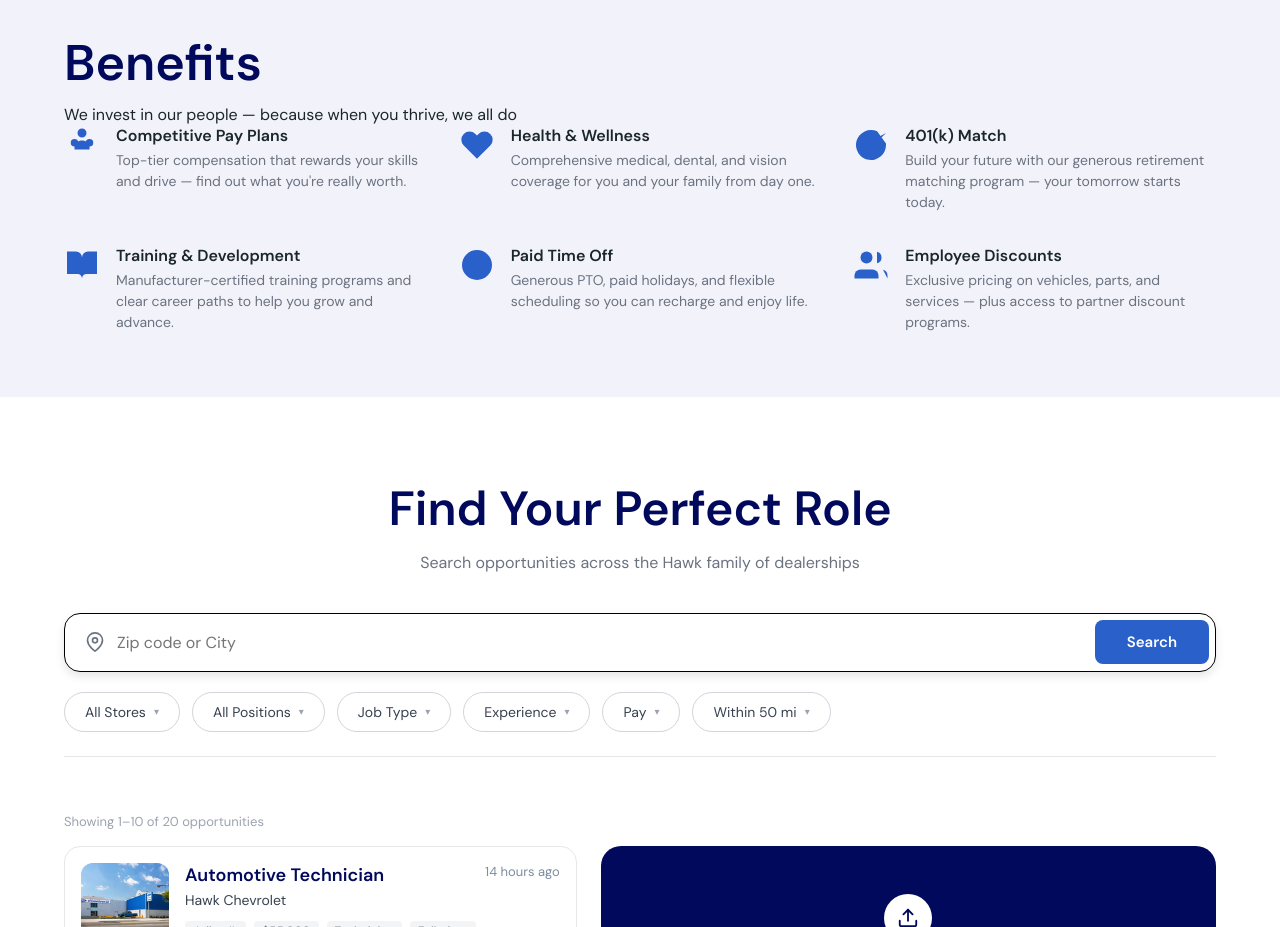
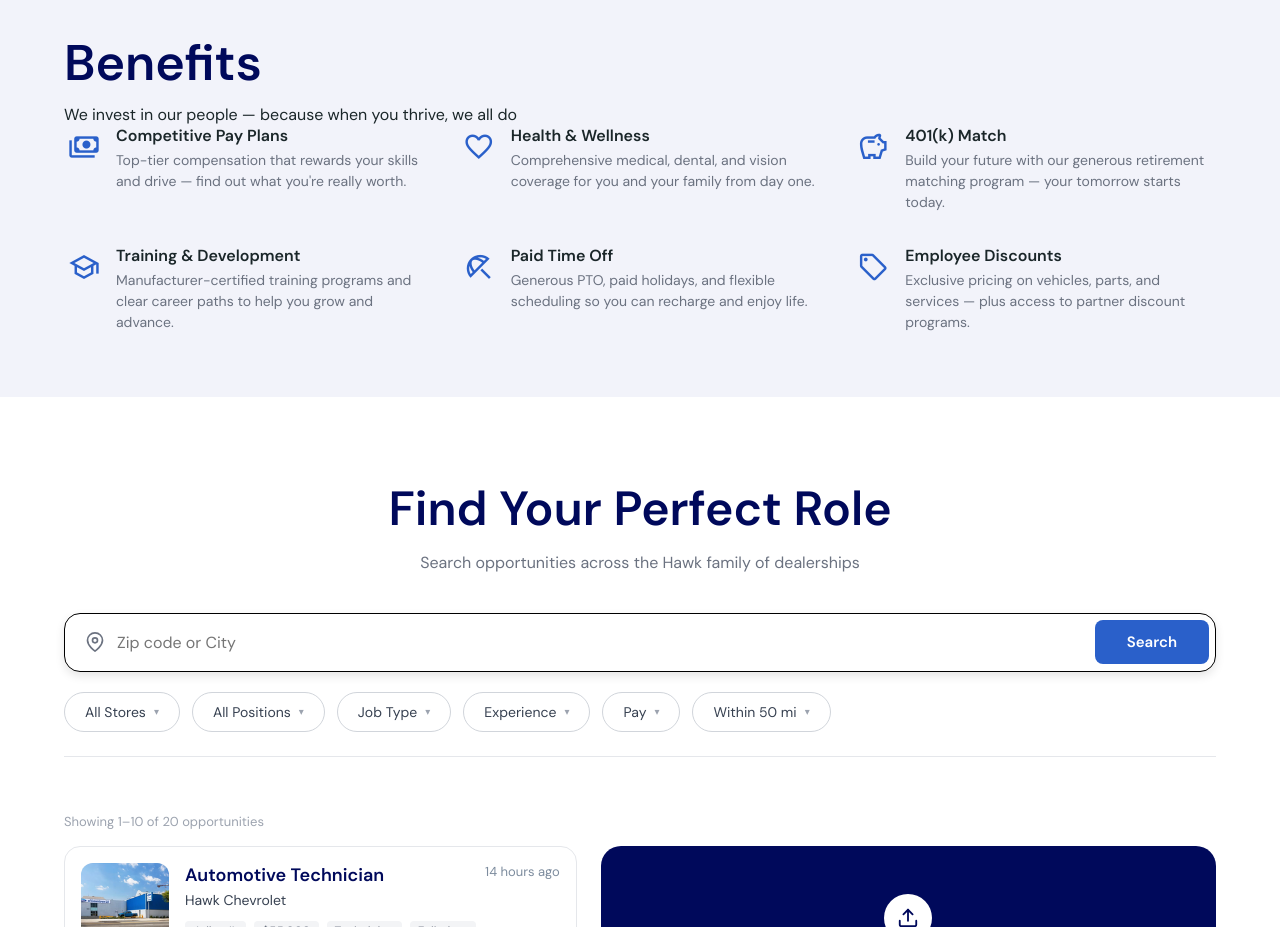
Before and after one commit to chetgpetey/hireology-brand-hub, a plain HTML site: page dealer.html in a window 1280 px wide. Shown: the part 1720-2647 px from the top of the page. Drawn offline with nearby package versions, Linux system fonts and the light colour scheme.

Commit message:
Replace benefit SVGs with Google Material Symbols (weight 300)

```diff
--- a/dealer.html
+++ b/dealer.html
@@ -6,6 +6,7 @@
   <title>Hawk Auto Group Careers | Dealer Career Site</title>
   <link rel="preconnect" href="https://fonts.googleapis.com">
   <link href="https://fonts.googleapis.com/css2?family=DM+Sans:ital,opsz,wght@0,9..40,300;0,9..40,400;0,9..40,500;0,9..40,600;0,9..40,700;1,9..40,400&display=swap" rel="stylesheet">
+  <link href="https://fonts.googleapis.com/css2?family=Material+Symbols+Outlined:opsz,wght,FILL,GRAD@24,300,0,0" rel="stylesheet">
   <style>
     html { scroll-behavior: smooth; }
     *, *::before, *::after { margin: 0; padding: 0; box-sizing: border-box; }
@@ -86,8 +87,8 @@
     .benefits-divider { width: 60px; height: 3px; background: #00095b; margin-bottom: 40px; }
     .benefits-grid { display: grid; grid-template-columns: repeat(3, 1fr); gap: 32px; }
     .benefit-item { display: flex; gap: 12px; }
-    .benefit-icon-wrap { width: 40px; height: 40px; flex-shrink: 0; margin-top: 2px; }
-    .benefit-icon-wrap svg { width: 36px; height: 36px; fill: #2a60ca; stroke: none; }
+    .benefit-icon-wrap { width: 40px; height: 40px; flex-shrink: 0; margin-top: 2px; display: flex; align-items: center; justify-content: center; }
+    .benefit-icon-wrap .material-symbols-outlined { font-size: 32px; color: #2a60ca; }
     .benefit-item h4 { font-size: 16px; font-weight: 600; color: #1a2629; margin-bottom: 4px; }
     .benefit-item p { font-size: 14px; color: #6b7280; line-height: 1.5; }
 
@@ -385,7 +386,7 @@
     <div class="benefits-grid" data-animate-stagger>
       <div class="benefit-item">
         <div class="benefit-icon-wrap">
-          <svg viewBox="0 0 24 24"><path d="M12 1a3 3 0 100 6 3 3 0 000-6zM7 8a2.5 2.5 0 100 5 2.5 2.5 0 000-5zm10 0a2.5 2.5 0 100 5 2.5 2.5 0 000-5zM12 9c-2.7 0-5 1.6-5 3.7V15h10v-2.3C17 10.6 14.7 9 12 9z"/></svg>
+          <span class="material-symbols-outlined">payments</span>
         </div>
         <div>
           <h4>Competitive Pay Plans</h4>
@@ -394,7 +395,7 @@
       </div>
       <div class="benefit-item">
         <div class="benefit-icon-wrap">
-          <svg viewBox="0 0 24 24"><path d="M20.84 4.61a5.5 5.5 0 00-7.78 0L12 5.67l-1.06-1.06a5.5 5.5 0 00-7.78 7.78L12 21.23l8.84-8.84a5.5 5.5 0 000-7.78z"/></svg>
+          <span class="material-symbols-outlined">favorite</span>
         </div>
         <div>
           <h4>Health & Wellness</h4>
@@ -403,7 +404,7 @@
       </div>
       <div class="benefit-item">
         <div class="benefit-icon-wrap">
-          <svg viewBox="0 0 24 24"><path d="M22 11.08V12a10 10 0 11-5.93-9.14"/><path d="M22 4L12 14.01l-3-3"/></svg>
+          <span class="material-symbols-outlined">savings</span>
         </div>
         <div>
           <h4>401(k) Match</h4>
@@ -412,7 +413,7 @@
       </div>
       <div class="benefit-item">
         <div class="benefit-icon-wrap">
-          <svg viewBox="0 0 24 24"><path d="M2 3h6a4 4 0 014 4v14a3 3 0 00-3-3H2z"/><path d="M22 3h-6a4 4 0 00-4 4v14a3 3 0 013-3h7z"/></svg>
+          <span class="material-symbols-outlined">school</span>
         </div>
         <div>
           <h4>Training & Development</h4>
@@ -421,7 +422,7 @@
       </div>
       <div class="benefit-item">
         <div class="benefit-icon-wrap">
-          <svg viewBox="0 0 24 24"><circle cx="12" cy="12" r="10"/><path d="M12 6v6l4 2"/></svg>
+          <span class="material-symbols-outlined">beach_access</span>
         </div>
         <div>
           <h4>Paid Time Off</h4>
@@ -430,7 +431,7 @@
       </div>
       <div class="benefit-item">
         <div class="benefit-icon-wrap">
-          <svg viewBox="0 0 24 24"><path d="M17 21v-2a4 4 0 00-4-4H5a4 4 0 00-4 4v2"/><circle cx="9" cy="7" r="4"/><path d="M23 21v-2a4 4 0 00-3-3.87"/><path d="M16 3.13a4 4 0 010 7.75"/></svg>
+          <span class="material-symbols-outlined">local_offer</span>
         </div>
         <div>
           <h4>Employee Discounts</h4>
```
